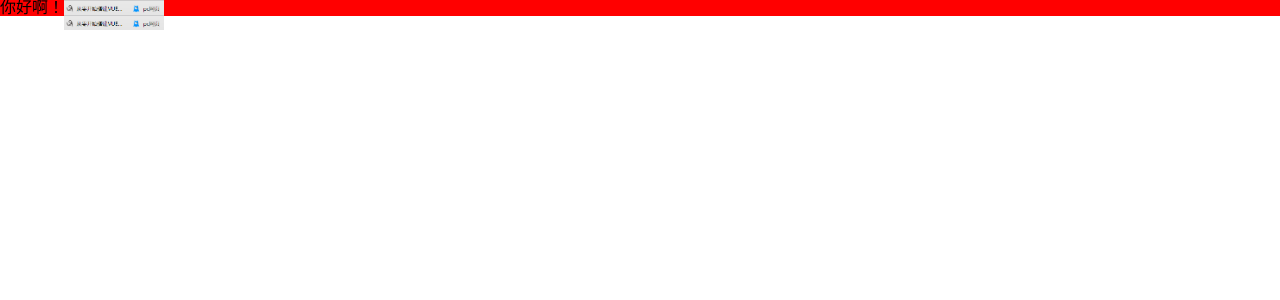
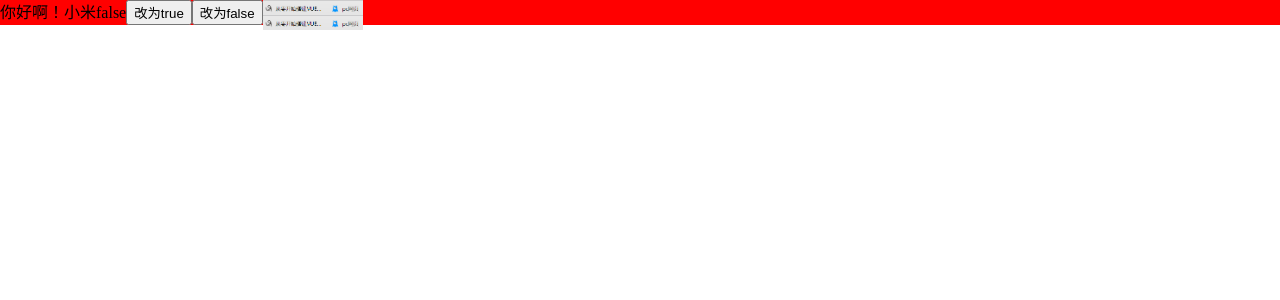
Before and after one commit to qiweile/react-app, a React (Create React App) app: page / in a window 1280 px wide. Shown: the top 300 px of the page. Built offline with nearby package versions, Linux system fonts and the light colour scheme.

Commit message:
redux和react-redux的用法

```diff
--- a/package.json
+++ b/package.json
@@ -8,7 +8,9 @@
     "@testing-library/user-event": "^12.1.10",
     "react": "^17.0.1",
     "react-dom": "^17.0.1",
+    "react-redux": "^7.2.2",
     "react-scripts": "4.0.1",
+    "redux": "^4.0.5",
     "styled-components": "^5.2.1",
     "web-vitals": "^0.2.4"
   },
--- a/src/App.js
+++ b/src/App.js
@@ -1,11 +1,13 @@
+import { Provider } from 'react-redux' // Provider标签内的所有组件都可以使用该组件上的数据
+import store from './store'
 import { Globalstyle } from './style'
 import Header from './common/header'
 function App() {
     return (
-        <div>
+        <Provider store={store}>
             <Globalstyle />
             <Header />
-        </div>
+        </Provider>
     );
 }
 export default App;
--- a/src/common/header/index.js
+++ b/src/common/header/index.js
@@ -1,9 +1,38 @@
 import { Title, Log } from './style'
-export default () => {
+import {connect} from 'react-redux'
+const Head = props => {
+    console.log(props)
     return (
         <Title>
-            你好啊！
+            {props.hello}
+            {props.focused + ''}
             {/* Log 可以直接看做 a 标签使用 */}
+            <button onClick={props.submitBtn}>改为true</button>
+            <button onClick={props.submitBtn1}>改为false</button>
             <Log href='/' />
-        </Title>)
+        </Title>
+    )
 }
+const mapStateToProps = (state) => {
+    return {
+        focused: state.focused,
+        hello: state.hello
+    }
+}
+const mapDispathToProps = (dispatch) => {
+    return {
+        submitBtn () {
+            const action = {
+                type: 'search_focus',
+            }
+            dispatch(action)
+        },
+        submitBtn1 () {
+            const action = {
+                type: 'search_focus1'
+            }
+            dispatch(action)
+        }
+    }
+}
+export default connect(mapStateToProps, mapDispathToProps)(Head)
--- /dev/null
+++ b/src/store/index.js
@@ -0,0 +1,4 @@
+import { createStore } from 'redux'
+import reducer from './reducer'
+const store = createStore(reducer)
+export default store
--- /dev/null
+++ b/src/store/reducer.js
@@ -0,0 +1,19 @@
+const defaultState = {
+    focused: false,
+    hello: '你好啊！小米'
+}
+export default (state = defaultState, action) => {
+    if(action.type ==='search_focus') {
+        return {
+            ...state,
+            focused: true
+        }
+    }
+    if(action.type === 'search_focus1') {
+        return {
+            ...state,
+            focused: false
+        }
+    }
+    return state
+}
```
Also changed, not shown: 2 other files (tests, documents, lock files or other folders).
